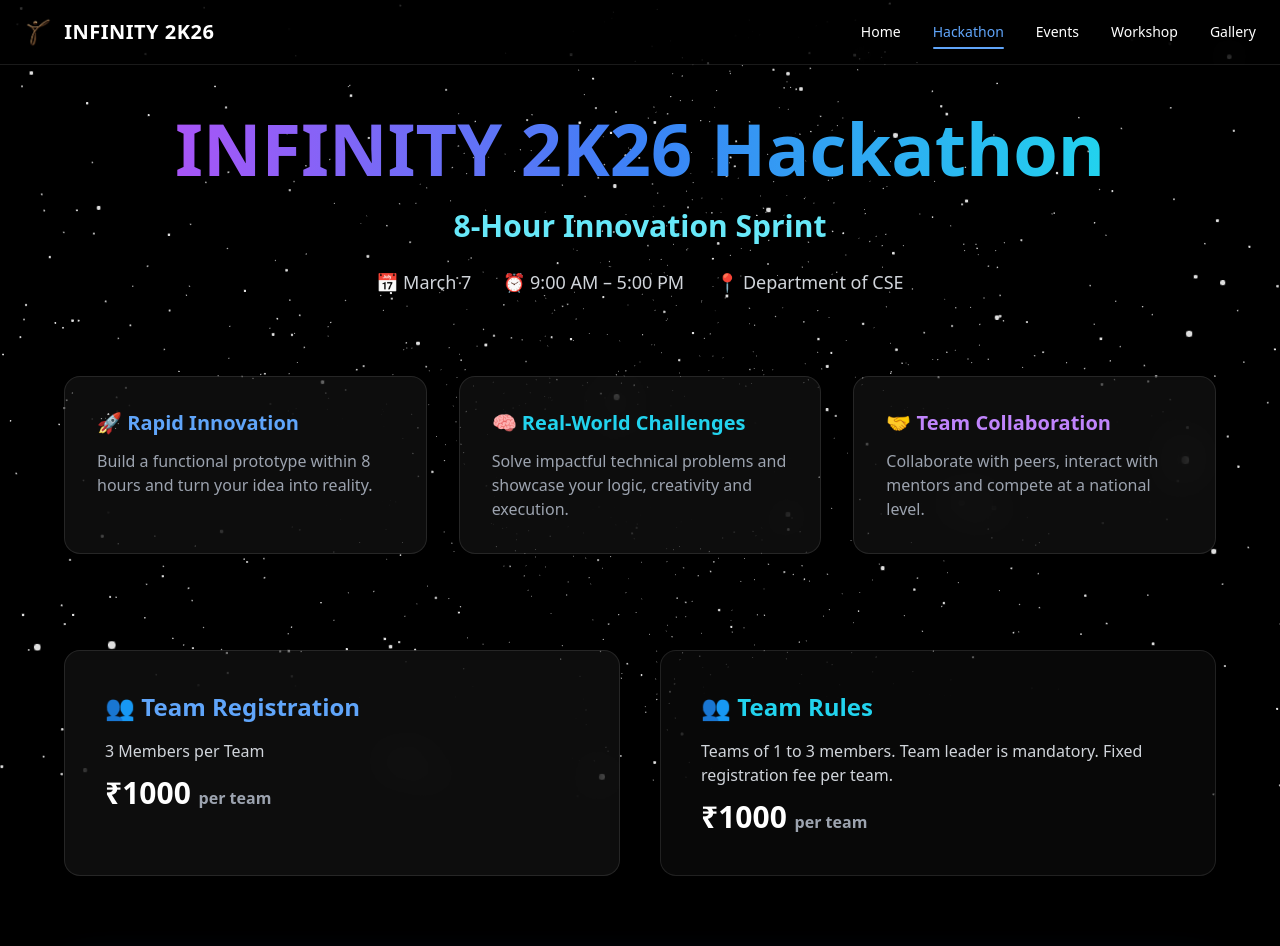
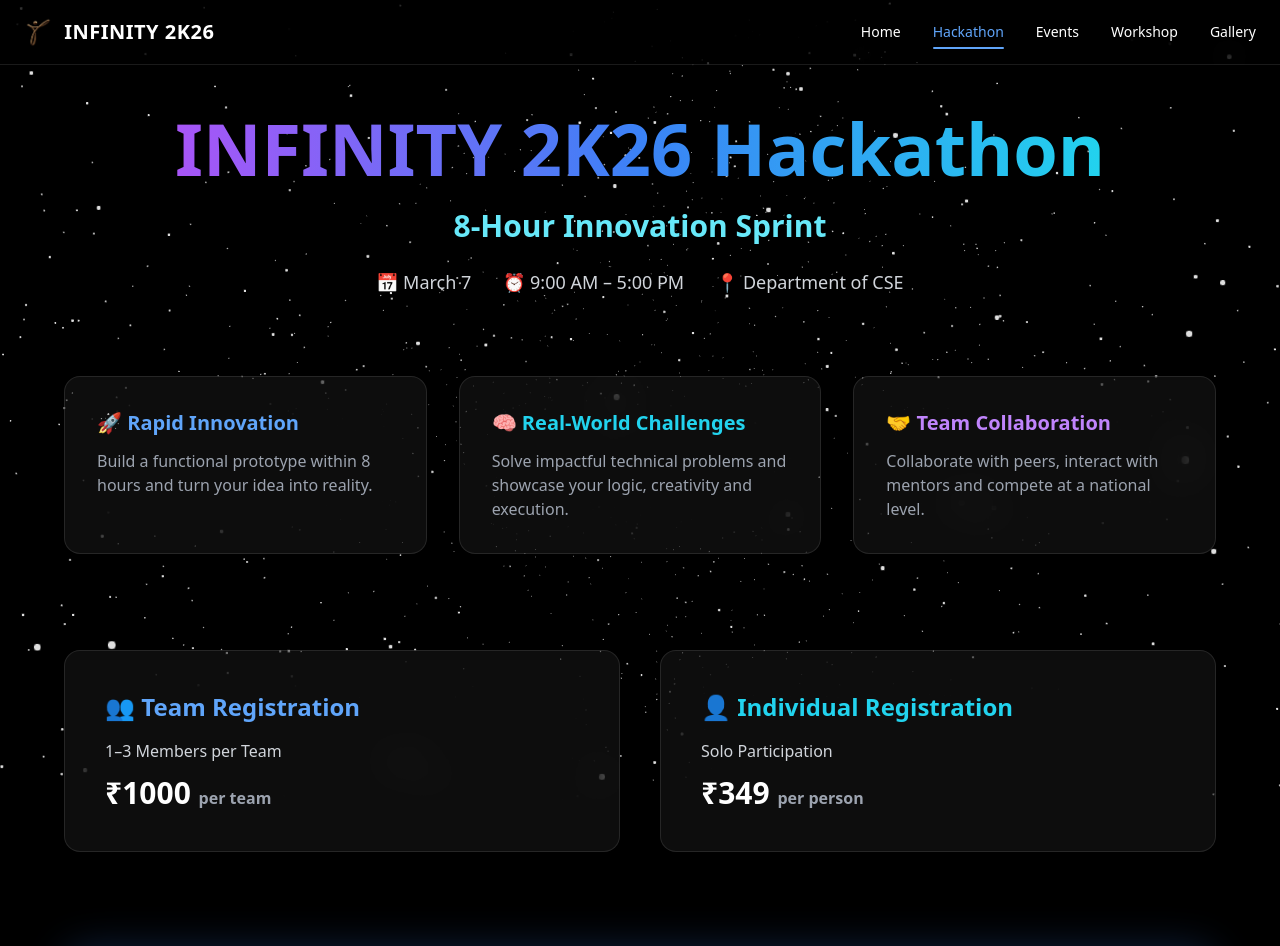
Before and after one commit to infinityuceou/website, a React (Vite) app in the folder infinity/: page /hackathon in a window 1280 px wide. Shown: the top 946 px of the page. Built offline with nearby package versions, Linux system fonts and the light colour scheme.

Commit message:
added indivisual card in hackathon page

```diff
--- a/infinity/src/Pages/Hackathon.jsx
+++ b/infinity/src/Pages/Hackathon.jsx
@@ -108,22 +108,22 @@ const Hackathon = () => {
               👥 Team Registration
             </h3>
             <p className="text-gray-300 mb-3">
-              3 Members per Team
+              1–3 Members per Team
             </p>
             <p className="text-3xl font-bold text-white">
               ₹1000 <span className="text-gray-400 text-base">per team</span>
             </p>
           </div>
 
-          <div className="bg-white/[0.03] backdrop-blur-xl border border-white/10 rounded-2xl p-10">
+          <div className="bg-white/[0.05] backdrop-blur-xl border border-white/10 rounded-2xl p-10">
             <h3 className="text-2xl font-semibold text-cyan-400 mb-4">
-              👥 Team Rules
+              👤 Individual Registration
             </h3>
             <p className="text-gray-300 mb-3">
-              Teams of 1 to 3 members. Team leader is mandatory. Fixed registration fee per team.
+              Solo Participation
             </p>
             <p className="text-3xl font-bold text-white">
-              ₹1000 <span className="text-gray-400 text-base">per team</span>
+              ₹349 <span className="text-gray-400 text-base">per person</span>
             </p>
           </div>
         </div>
@@ -180,9 +180,9 @@ const Hackathon = () => {
             <h3 className="text-3xl font-semibold mb-4">
               Ready to Build Something Big?
             </h3>
-            <p className="text-gray-400 mb-8">
+            {/* <p className="text-gray-400 mb-8">
               Registrations opening soon. Form your team now.
-            </p>
+            </p> */}
             <Link
               to="/wip"
               className="inline-block px-12 py-4 rounded-full
--- a/infinity/src/Pages/WIP.jsx
+++ b/infinity/src/Pages/WIP.jsx
@@ -472,7 +472,8 @@ const WIP = () => {
                       </button>
                     </div>
 
-                    {/* Team Size Dropdown */}
+                    {/* Team Size Dropdown — Only for Team mode */}
+                  {registrationType === 'team' && (
                     <SelectField
                       label="Number of Team Members"
                       value={teamSize}
@@ -480,8 +481,10 @@ const WIP = () => {
                       options={["1 Member", "2 Members", "3 Members"]}
                       error={errors.teamSize}
                     />
+                  )}
 
-                  {/* Team Name */}
+                  {/* Team Name — Only for Team mode */}
+                  {registrationType === 'team' && (
                     <InputField
                       label="Team Name"
                       value={teamName}
@@ -489,10 +492,13 @@ const WIP = () => {
                       placeholder="Enter your team name"
                       error={errors.teamName}
                     />
+                  )}
 
-                  {/* Leader Section */}
+                  {/* Leader Section — Team Leader for Team mode, Participant for Individual */}
                   <div className="mb-8 p-4 rounded-lg bg-white/3 border border-white/5">
-                    <h3 className="text-sm font-semibold text-gray-200 mb-4">Team Leader</h3>
+                    <h3 className="text-sm font-semibold text-gray-200 mb-4">
+                      {registrationType === 'individual' ? 'Participant Details' : 'Team Leader'}
+                    </h3>
                     <div className="grid grid-cols-1 md:grid-cols-2 gap-4">
                       <InputField
                         label="Full Name"
@@ -540,7 +546,7 @@ const WIP = () => {
                     </div>
                   </div>
 
-                  {size >= 2 && (
+                  {registrationType === 'team' && size >= 2 && (
                     <>
                       {/* Member 2 Section */}
                       <motion.div
@@ -619,7 +625,7 @@ const WIP = () => {
                       </motion.div>
 
                       {/* Member 3 Section - Conditionally Rendered */}
-                      {size === 3 && (
+                      {registrationType === 'team' && size === 3 && (
                         <motion.div
                           initial={{ opacity: 0, height: 0 }}
                           animate={{ opacity: 1, height: "auto" }}
```
Lines whose indentation alone changed are shown as unchanged.
